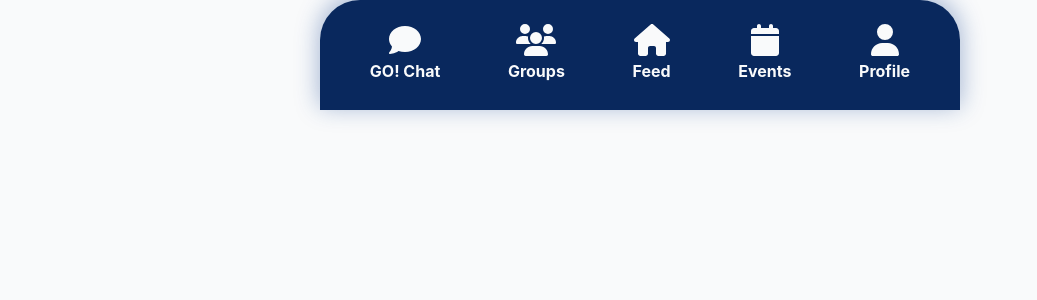
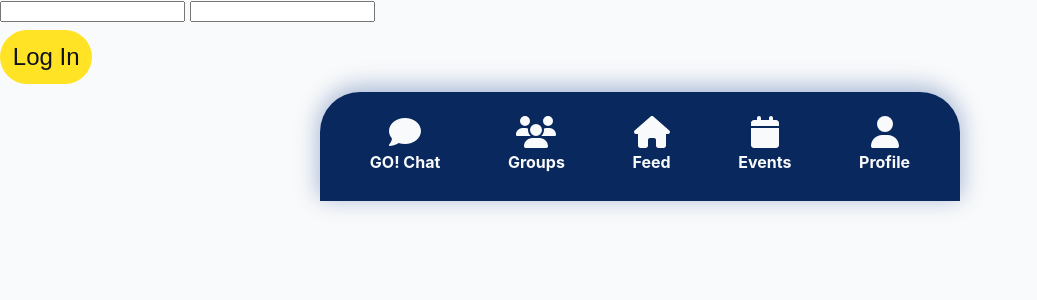
Before and after one commit to paceuniversity/cs491fall2024team4, a React (Create React App) app in the folder setter-social/: page /login in a window 1280 px wide. Shown: the top 300 px of the page, without its empty margins (0-1037 px from the left). Built offline with nearby package versions, Linux system fonts and the light colour scheme; no server answers.

Commit message:
Created Login.js
Firebase Authentication tested and working! Not styled.

```diff
--- a/setter-social/src/App.js
+++ b/setter-social/src/App.js
@@ -16,6 +16,7 @@ import EventCreator from './pages/EventCreator';
 import ExploreEvents from './pages/ExploreEvents';
 
 import { ConfigProvider } from 'antd';
+import LogIn from './pages/Login';
 
 
 function App() {
@@ -40,7 +41,7 @@ function App() {
           <Route path='/feed' element={<ComingSoon />} />
           <Route path='/events' element={<ExploreEvents />} />
           <Route path='/eventcreator' element={<EventCreator />} />
-
+          <Route path='/login' element={<LogIn />} />
       </Routes>
       <div className='footer__menu-wrapper'>
         <FooterMenu />
--- /dev/null
+++ b/setter-social/src/pages/Login.js
@@ -0,0 +1,43 @@
+import { useState } from "react";
+import { Navigate } from "react-router-dom";
+import { auth } from "../firebase";
+import { signInWithEmailAndPassword } from "firebase/auth";
+
+function LogIn() {
+    const [ email, setEmail ] = useState("");
+    const [ password, setPassword ] = useState("");
+    const [redirectToFeed, setRedirectToFeed] = useState(false); // State for navigation
+
+    const handleSignIn = async(event) => {
+        event.preventDefault(); // Prevent default form submission behavior
+
+        try {
+            await signInWithEmailAndPassword(auth, email, password);
+            setRedirectToFeed(true); // Trigger navigation
+        } catch(error) {
+            console.log("There was an error at log in: ", error);
+            alert(error.message);
+        }
+    };
+
+    // Redirect if login is successful
+    if (redirectToFeed) {
+        return <Navigate to="/feed" replace />;
+    }
+
+    return(
+        <div>
+            <form onSubmit={handleSignIn}>
+{/*                 <label htmlFor="userEmail">Email</label>
+ */}                <input type="email" value={email} onChange={(e) => setEmail(e.target.value)}></input>
+
+{/*                 <label htmlFor="userPassword">Password</label>
+ */}                <input type="password" value={password} onChange={(e) => setPassword(e.target.value)}></input>
+
+                <button className="icon-button">Log In</button>
+            </form>
+        </div>
+    );
+}
+
+export default LogIn;
```
Also changed, not shown: setter-social/src/utils/authSignIn.js (+12 -14 lines).
